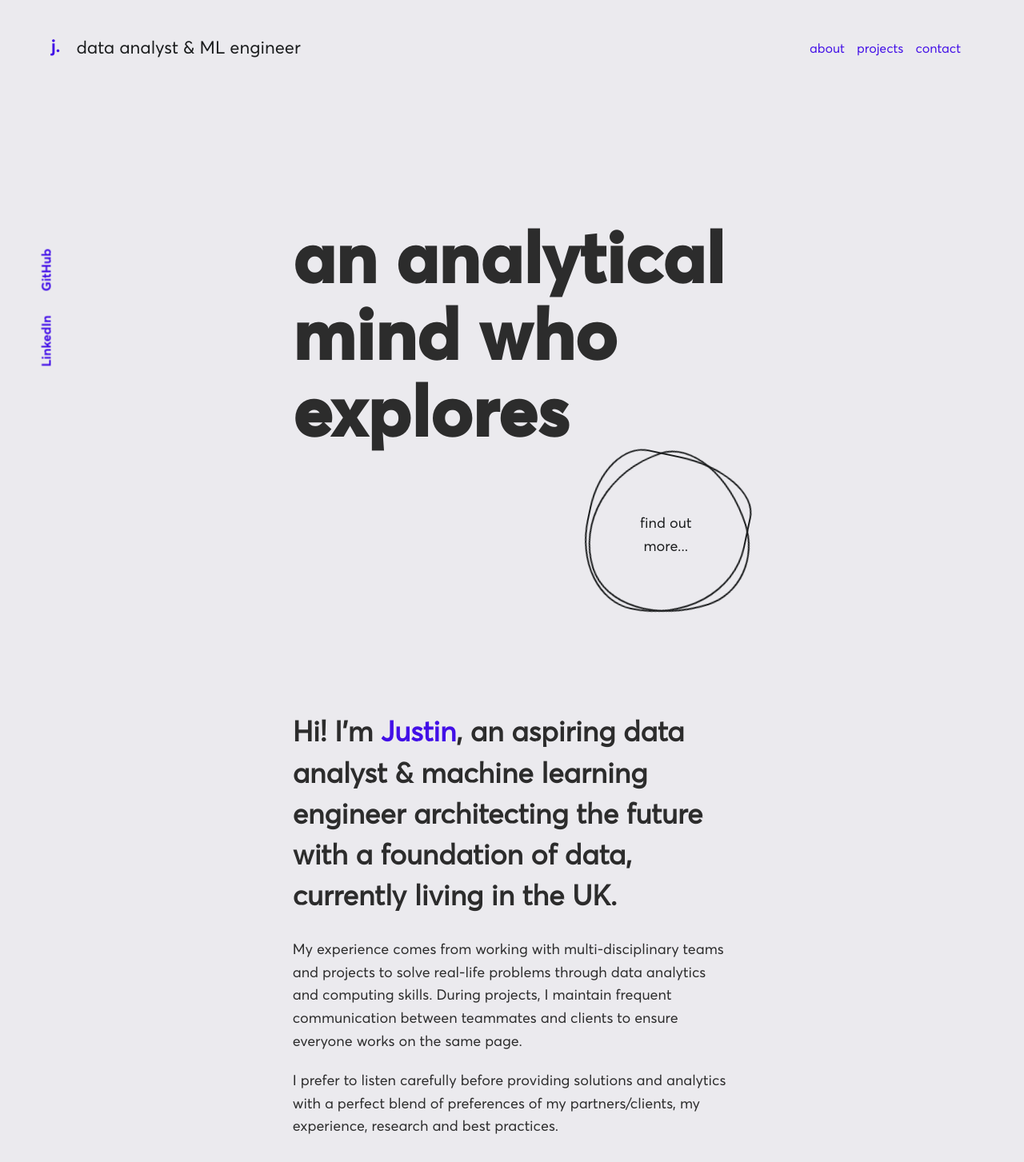
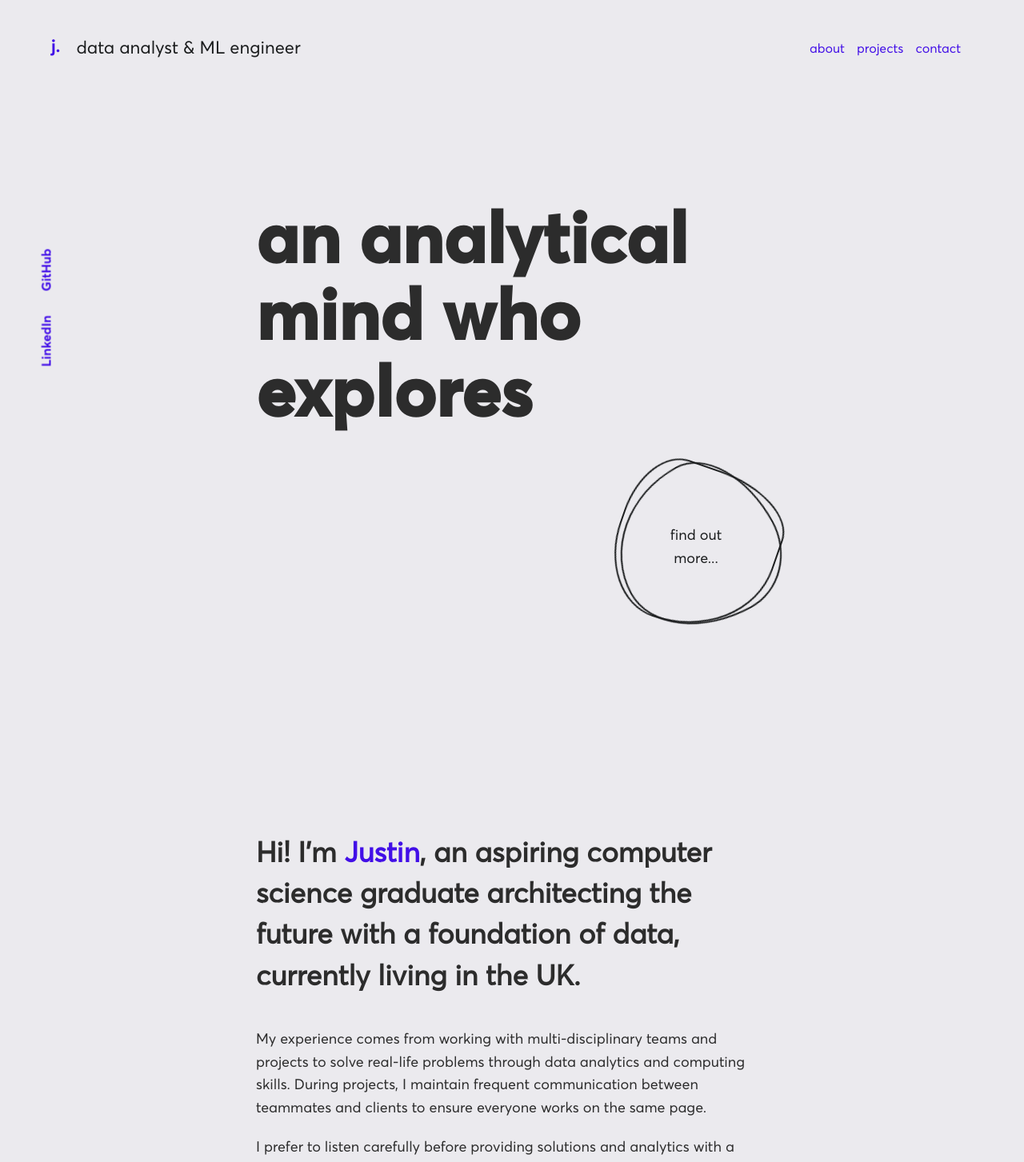
Before and after one commit to jhtkoo0426/Portfolio-v2, a React (Create React App) app in the folder app/: page / in a window 1280 px wide. Shown: the top 1453 px of the page at 80% size. Built offline with nearby package versions, Linux system fonts and the light colour scheme.

Commit message:
Fixed styling

```diff
--- a/app/src/css/about.scss
+++ b/app/src/css/about.scss
@@ -1,26 +1,12 @@
 // SCSS file for the About page.
-.about {
-    grid-column: 1 / 4;
-
-    // Uses a grid layout to make sure the practices container can SPAN the
-    // entire window width with the app-container grid layout.
-    display: grid;
-    grid-template-columns: 1fr 1.5fr 1fr;
-
 .about-intro {
-        grid-column: 2;
-        padding-top: 10%;
-        padding-bottom: 20%;
+    padding: 0 25% 10% 25%;
+    .title { padding: 10% 0 0 0; }
+    p { padding: 5% 0 10% 0; }
 }
 
 .skills-container {
-        grid-column: 1 / 4;
-        padding: 10% 0;
-
-        // This grid layout is used to align the text contents of the practices
-        // container with the rest of the original content.
-        display: grid;
-        grid-template-columns: 1fr 1.5fr 1fr;
+    padding: 10% 25%;
     background-color: var(--black);
     color: var(--white);
 
@@ -37,16 +23,22 @@
 
 .playground-container {
     grid-column: 2;
-        padding: 20% 0;
+    padding: 5% 0;
+
+    p { padding: 10px 25% 0 25%; }
 
     .showcases {
         display: grid;
         grid-template-columns: repeat(2, 1fr);
+        padding: 0 25%;
+
+        .showcase-container {
+            padding: 5vh 0;
+
+            p { padding: 0; }
         }
     }
 }
-
-
 
 // Handling mobile responsiveness
 // Large Devices, Wide Screens
@@ -54,9 +46,6 @@
 
 // Medium Devices, Desktops
 @media only screen and (max-width: 992px) {
-    .about {
-        grid-template-columns: 1fr 4fr 1fr;
-
     .practices-container { grid-template-columns: 1fr 4fr 1fr; }
 
     .skills-container {
@@ -73,7 +62,6 @@
         .showcases { grid-template-columns: 1fr; }
     }
 }
-}
 
 // Small Devices, Tablets
 @media only screen and (max-width: 768px) {}
--- a/app/src/css/app.scss
+++ b/app/src/css/app.scss
@@ -1,9 +1,10 @@
 // SCSS file for App.js
 $white: #FFF;
-$white-purple: #EBEAEE;
 $black: #1A1C1D;
 $dark-grey: #2c2c2c;
 $purple: #420FE7;
+$light-purple: #4b19ec;
+$white-purple: #EBEAEE;
 $orange: #f07e6e;
 
 
@@ -65,6 +66,8 @@ span {
 ::-webkit-scrollbar {
     width: 14px;
     background-color: transparent;
+
+    &:hover { background-color: var(--light-purple);}
 }
 
 ::-webkit-scrollbar-track {
@@ -91,7 +94,12 @@ span {
 @media only screen and (max-width: 768px) {}
 
 // Extra Small Devices, Phones
-@media only screen and (max-width: 480px) {}
+@media only screen and (max-width: 480px) {
+    p {
+        line-height: 140%;
+        font-size: 14px;
+    }
+}
 
 // Custom, iPhone Retina
 @media only screen and (max-width : 320px) {}
--- a/app/src/css/home.scss
+++ b/app/src/css/home.scss
@@ -1,17 +1,14 @@
 // SCSS file for Home.js.
+.intro {
+    padding: 0 25% 10% 25%;
+}
+
 // Intro blob link: Resource: https://codepen.io/AdamDipinto/pen/pooMmro?editors=1100
-.home {
-    grid-column: 2;
-    padding-top: 20vh;
-
-    .intro {
-        padding: 12% 0;
-
 .blob {
     position: relative;
     top: -20%;
-            left: 65%;
-            margin: 0 10px;
+    left: calc(100% - 200px);
+    margin: 5vh 10px 0 10px;
     width: 200px;
     height: 200px;
     display: flex;
@@ -64,7 +61,6 @@
             background: var(--purple);
         }
     }
-        }
 
     .content {
         position: relative;
@@ -94,10 +90,10 @@
         }
     }
 }
+
+.depth-intro {
+    padding: 5vh 25% 0 25%;
 }
-
-
-
 
 
 // Handling mobile responsiveness
--- a/app/src/css/layout.scss
+++ b/app/src/css/layout.scss
@@ -1,13 +1,6 @@
 // SCSS file for Layout.js.
 .app-container {
-    display: grid;
-    grid-template-columns: 1fr 1.5fr 1fr;
     background-color: var(--white-purple);
-
-    .empty-container {
-        height: 15vh;
-        grid-row: 1;
-    }
 
     .topnav-container {
         position: fixed;
@@ -48,7 +41,9 @@
         }
     }
 
-    .main-container { grid-column: 1/4; }
+    .main-container {
+        padding-top: 15%;
+    }
 
     .sidenav-container {
         position: fixed;
@@ -81,12 +76,12 @@
     }
 
     .botnav-container {
+        width: 100%;
         height: 40vh;
-        grid-row: 20;
-        grid-column: 2;
         display: flex;
         justify-content: center;
         align-items: center;
+        padding: 0 25%;
 
         .contacts-container {
             display: grid;
@@ -125,18 +120,23 @@
 @media only screen and (max-width: 1200px) {}
 
 // Medium Devices, Desktops
-@media only screen and (max-width: 992px) {
-    .app-container {
-        grid-template-columns: 1fr 4fr 1fr;
-        .topnav-container { grid-template-columns: 1fr 4fr 1fr; }
-    }
-}
+@media only screen and (max-width: 992px) { }
 
 // Small Devices, Tablets
 @media only screen and (max-width: 768px) {}
 
 // Extra Small Devices, Phones
-@media only screen and (max-width: 480px) {}
+@media only screen and (max-width: 480px) {
+    .app-container {
+        .topnav-container {
+            .home-button {
+                a {
+                    p { font-size: 14px !important;}
+                }
+            }
+        }
+    }
+}
 
 // Custom, iPhone Retina
 @media only screen and (max-width : 320px) {}
--- a/app/src/css/simple_showcase.scss
+++ b/app/src/css/simple_showcase.scss
@@ -1,6 +1,6 @@
 // SCSS file for simple_showcase.js component.
 .showcase-container {
-    padding: 10% 0;
+    padding: 5vh 25%;
 
     .project-name {
         padding-bottom: 15px;
--- a/app/src/css/title.scss
+++ b/app/src/css/title.scss
@@ -1,16 +1,14 @@
 // SCSS File for HugeTitle.js
 .title {
-    padding: 12% 0;
+    padding: 12% 25% 0 25%;
+
     // Varying sizes of titles. Options: huge | Sstandard | small
     &.huge {
         font-family: 'AvertaBold';
         font-size: 5.5rem;
         line-height: 6rem;
 
-        &#intro {
-            padding-top: 10%;
-            padding-bottom: 0;
-        }
+        &#intro { padding: 10% 0 0 0; }
     }
 
     &.standard {
@@ -20,10 +18,12 @@
     }
 
     &.small {
-        padding: 10% 0 5% 0;
+        padding: 12% 0;
         font-family: 'Averta';
         font-size: 2.2rem;
         line-height: 3.2rem;
+
+        &#intro2 { padding: 10% 25% 0 25% !important; }
     }
 
     &.transparent {
--- a/app/src/pages/About.js
+++ b/app/src/pages/About.js
@@ -8,7 +8,7 @@ import epidemic from "../videos/epidemic-demo.mp4";
 
 const About = () => {
     return (
-        <div className="about">
+        <>
             <div className="about-intro">
                 <Title size={"huge"}>Nice to meet <span className="orange"> you</span> too :)</Title>
                 <p>I approach every challenge with curiosity and a growth mindset. I believe
@@ -52,11 +52,11 @@ const About = () => {
             {/* Playground section */}
             <div className="playground-container" id="playground">
                 <Title size={"huge"}>Playground & Exploration</Title>
+                <br></br>
                 <p><span className="orange">Lifelong learning</span> is one of my burning passions.
                 Outside of work, I venture into interesting and unfamiliar fields, not limited to stock
                 trading & asset management, competitive coding, web development, cooking, and gaming
                 (yes, I love the thrill when learning to #getgud at games!).</p>
-                <br></br>
                 <p>Recently, I started a habit of building monthly coding projects, where I would
                 apply what I've learnt throughout my journey to create something simulating:</p>
 
@@ -71,7 +71,7 @@ const About = () => {
                     {/* TODO: Add more projects here */}
                 </div>
             </div>
-        </div>
+        </>
     );
 }
 
--- a/app/src/pages/Home.js
+++ b/app/src/pages/Home.js
@@ -8,7 +8,7 @@ import l4s from "../videos/l4s-demo.mp4";
 
 const Home = () => {
     return (
-        <div className="home">
+        <>
             {/* Introduction */}
             <div className="intro">
                 <Title id={"intro"} size={"huge"} is_transparent={false}>
@@ -17,16 +17,16 @@ const Home = () => {
                 <div class="blob blob-inner">
                     <span></span>
                     <span></span>
-                    <a class="content" href="#depth-intro">
+                    <a class="content" href="#intro2">
                         <p>find out more...</p>
                     </a>
                 </div>
             </div>
 
             {/* Depth intro */}
-            <Title size={"small"} id="depth-intro">
-                Hi! I'm <span class="purple">Justin</span>, an aspiring data analyst & machine learning engineer architecting
-                the future with a foundation of data, currently living in the UK.
+            <Title size={"small"} id="intro2">
+                Hi! I'm <span class="purple">Justin</span>, an aspiring computer science graduate
+                architecting the future with a foundation of data, currently living in the UK.
             </Title>
 
             <div className="depth-intro">
@@ -64,7 +64,7 @@ const Home = () => {
                     inspection reports, and government data on school information.</p>
                 </SimpleShowcase>
             </div>
-        </div>
+        </>
     );
 }
 
--- a/app/src/pages/Layout.js
+++ b/app/src/pages/Layout.js
@@ -56,7 +56,9 @@ const Layout = () => {
         </nav>
 
         {/* Container for the main content of the portfolio */}
-        <Outlet/>
+        <div className="main-container">
+          <Outlet/>
+        </div>
 
         {/* Bottom navigation bar */}
         <nav className="botnav-container" id="contacts">
```
Lines whose indentation alone changed are shown as unchanged.
